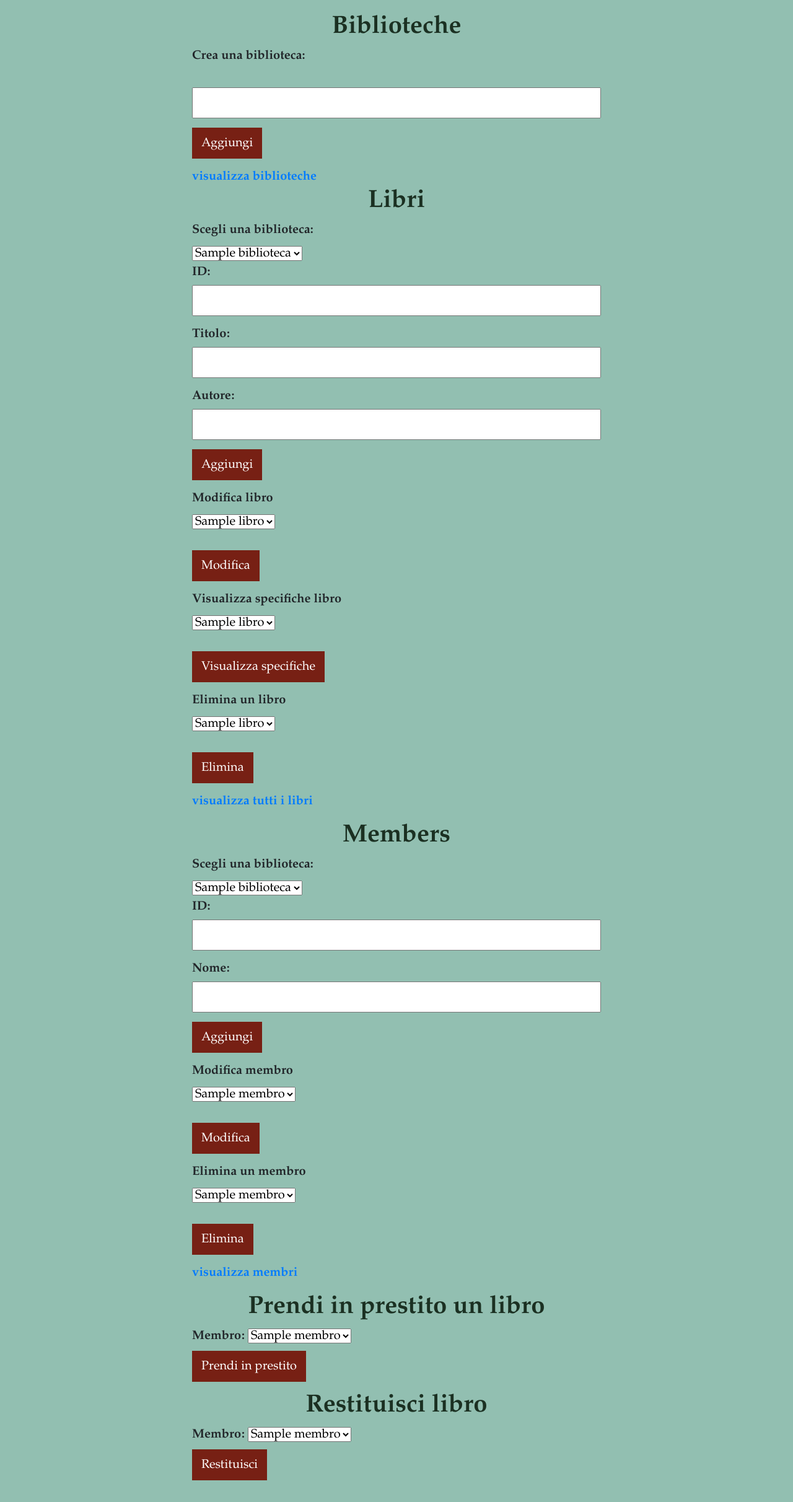
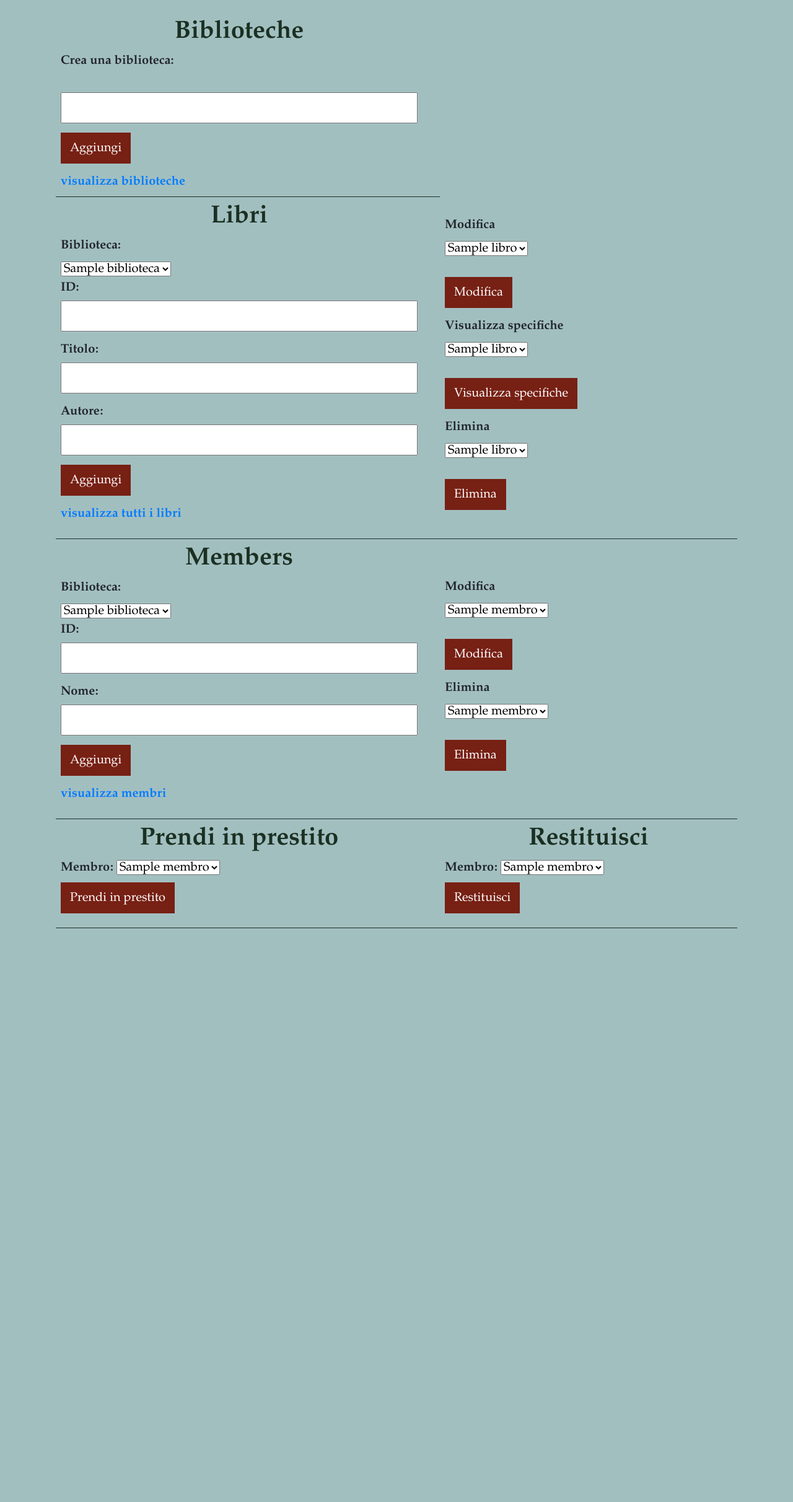
Before and after one commit to elmoriconi/library, a Django app: template mysite/library/templates/home.html in a window 1280 px wide. Shown: the whole page at 62% size. After the commit the page ends 1498 px from the top, so only its background shows below. Run offline with Django 5.2, Linux system fonts and the light colour scheme; the template is opened without the code that fills it: most values are stand-ins (such as "Sample title", 1, 10 or a date in 2020); some libraries are stand-ins or nearby versions.

Commit message:
css tabella in home

```diff
--- a/mysite/library/static/css/library.css
+++ b/mysite/library/static/css/library.css
@@ -2,15 +2,10 @@ body {
   font-family: Garamond, serif;
   font-size: 20px;
   font-weight: bold;
-  background-color: #92BFB1;
+  background-color: #a2bfc0;
   background-image: url();
   background-repeat: no-repeat;
   background-attachment:fixed;
-}
-.container {
-  max-width: 700px;
-  margin: auto;
-  padding: 20px;
 }
 h1, h2, h3 {
   text-align: center;
@@ -52,6 +47,11 @@ li {
 .form-group {
   margin-bottom: 15px;
 }
+.form-group2 {
+  text-align: right;
+  margin-bottom: 15px;
+  margin-right: 250px;
+}
 .form-group label {
   display: block;
   margin-bottom: 5px;
@@ -63,17 +63,24 @@ li {
 }
 .form-group button {
   padding: 10px 15px;
+  height: 50px;
   background-color: #772014;
   color: white;
   border: none;
   cursor: pointer;
 }
-.form-group button:disabled {
-  background-color: #ccc;
+.form-group2 button {
+  padding: 10px 15px;
+  height: 50px;
+  background-color: #772014;
+  color: white;
+  border: none;
+  cursor: pointer;
 }
 table {
   width: 100%;
   border-collapse: collapse;
+  empty-cells: hide;
 }
 th, td {
   padding: 8px;
@@ -84,3 +91,7 @@ th {
   background-color: #1B3022;
   color: white;
 }
+.container {
+  margin: auto;
+  padding: 20px;
+}
--- a/mysite/library/templates/home.html
+++ b/mysite/library/templates/home.html
@@ -8,6 +8,9 @@
 </head>
 <body>
     <div class="container">
+        <table>
+        <tr>
+            <td>
         <h1>Biblioteche</h1>
         <form method='post' action='create_library/'>
             {% csrf_token %}
@@ -21,10 +24,14 @@
             </div>
         </form>
         <a href="/visualizza_biblioteche/">visualizza biblioteche</a>
-
+        </td>
+        <td></td>
+        </tr>
+        <tr>
+            <td>
         <h2>Libri</h2>
         <form method="post" action="/inserimento/">
-            <label for="library">Scegli una biblioteca:</label>
+            <label for="library">Biblioteca:</label>
             <br>
             <select name="library" id="library" required>
                 {% for biblioteca in biblioteche %}
@@ -48,8 +55,13 @@
                 <button type="submit">Aggiungi</button>
             </div>
         </form>
+        <a href="/visualizza/">visualizza tutti i libri</a>
+        <ul id="book-list"></ul>
+    </td>
+    <td></td>
+    <td>
         <form method="post" action="/form_modify_book/">
-            <label for="book">Modifica libro</label>
+            <label for="book">Modifica</label>
             <br>
             {% csrf_token %}
             <select name="book" id="book" required>
@@ -64,7 +76,7 @@
         </form>
 
         <form method='post' action='/visualizza_specifica_libro/'>
-            <label for="book">Visualizza specifiche libro</label>
+            <label for="book">Visualizza specifiche</label>
             <br>
             {% csrf_token %}
             <select name="book" id="book" required>
@@ -79,7 +91,7 @@
         </form>
 
         <form method='post' action='/elimina_libro/'>
-            <label for='book'>Elimina un libro</label>
+            <label for='book'>Elimina</label>
             <br>
             {% csrf_token %}
             <select name="book" id="book" required>
@@ -92,13 +104,13 @@
                 <button type="submit">Elimina</button>
             </div>
         </form>
-
-        <a href="/visualizza/">visualizza tutti i libri</a>
-        <ul id="book-list"></ul>
-
+    </td>
+</tr>
+        <tr>
+            <td>
         <h2>Members</h2>
         <form method="post" action="/inserimento_membri/">
-            <label for="library">Scegli una biblioteca:</label>
+            <label for="library">Biblioteca:</label>
             <br>
             <select name="library" id="library">
                 {% for biblioteca in biblioteche %}
@@ -118,9 +130,13 @@
                 <button type="submit">Aggiungi</button>
             </div>
         </form>
-
+        <a href="/visualizza_membri/">visualizza membri</a>
+        <ul id="member-list"></ul>
+    </td>
+    <td></td>
+    <td>
         <form method="post" action="/form_modify_member/">
-            <label for='member'>Modifica membro</label>
+            <label for='member'>Modifica</label>
             <br>
             {% csrf_token %}
             <select name='member' id='member' required>
@@ -135,7 +151,7 @@
         </form>
 
         <form method="post" action="/elimina_membro/">
-            <label for="member">Elimina un membro</label>
+            <label for="member">Elimina</label>
             <br>
             {% csrf_token %}
             <select name="member" id="member">
@@ -148,11 +164,11 @@
                 <button type="submit">Elimina</button>
             </div>
         </form>
-
-        <a href="/visualizza_membri/">visualizza membri</a>
-        <ul id="member-list"></ul>
-
-        <h3>Prendi in prestito un libro</h3>
+    </td>
+</tr>
+<tr>
+    <td>
+        <h3>Prendi in prestito</h3>
             <form method="post" action="/form_borrow/">
                 <label for="member">Membro:</label>
                 <select name="member" id="member" required>
@@ -165,7 +181,10 @@
                     <button type="submit">Prendi in prestito</button>
                 </div>
             </form>
-        <h3>Restituisci libro</h3>
+    </td>
+    <td></td>
+    <td>
+        <h3>Restituisci</h3>
             <form method="post" action="/form_return/">
                 <label for="member">Membro:</label>
                 <select name="member" id="member" required>
@@ -178,6 +197,9 @@
                     <button type="submit">Restituisci</button>
                 </div>
             </form>
+    </td>
+</tr>
+        </table>
     </div>
 
 </body>
```
Also changed, not shown: mysite/library/templates/form_borrow.html (+7 -6 lines), mysite/library/templates/form_return.html (+8 -9 lines).
